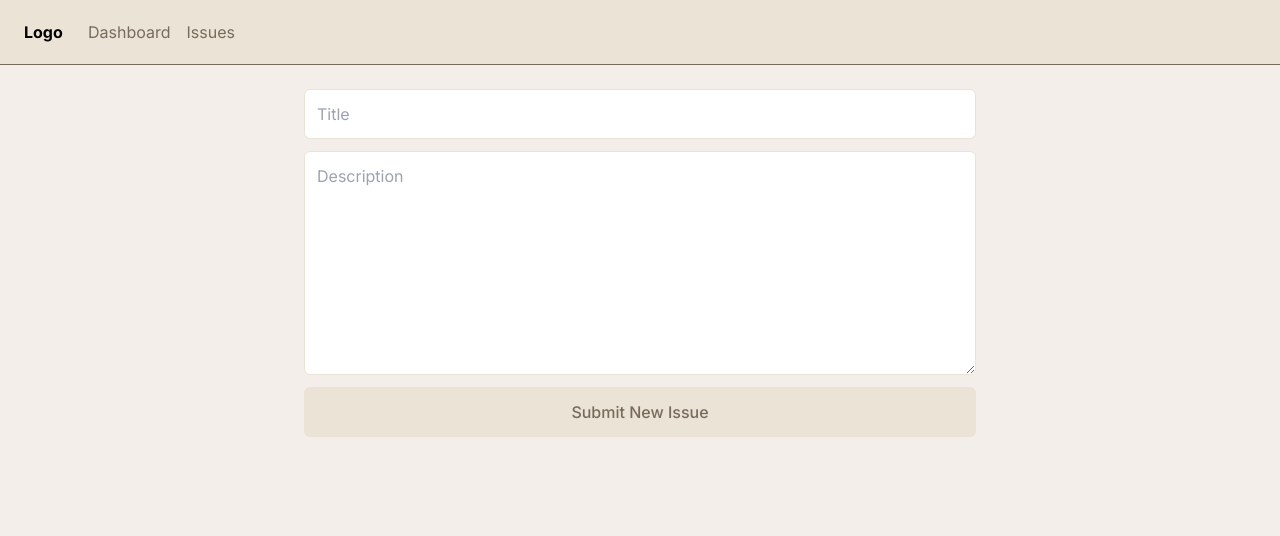
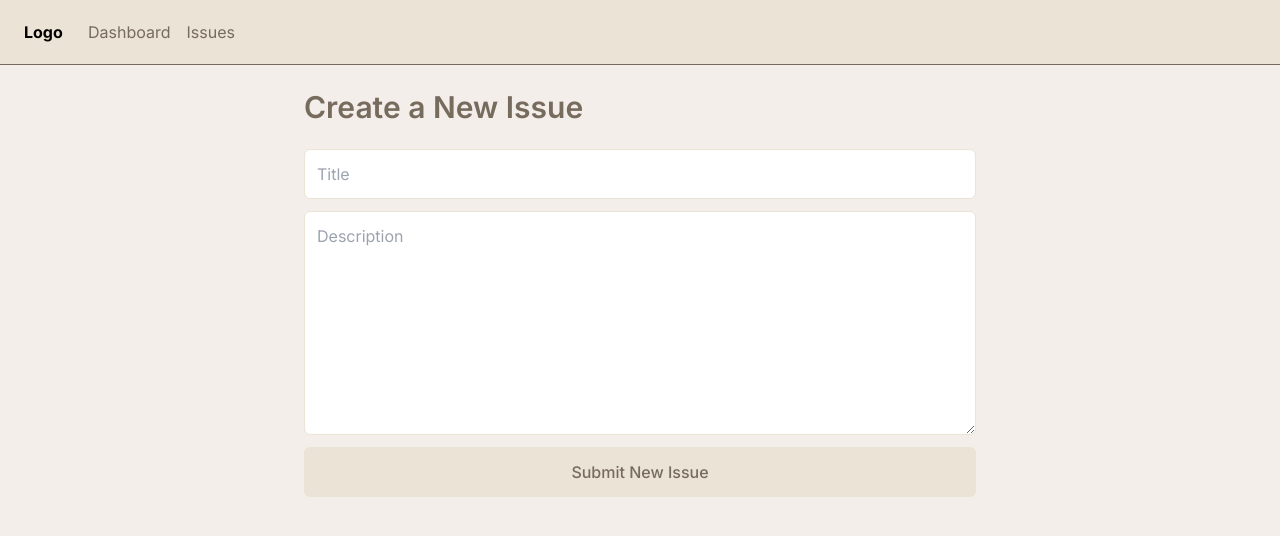
Before and after one commit to getimad/next-issue-tracker, a Next.js app: page /issues/new in a window 1280 px wide. Shown: the top 536 px of the page. Built offline with nearby package versions, Linux system fonts and the light colour scheme.

Commit message:
feat: Add server-side validation for NewIssuePage

```diff
--- a/app/issues/new/page.tsx
+++ b/app/issues/new/page.tsx
@@ -2,6 +2,7 @@
 
 import { useRouter } from "next/navigation";
 import { useForm } from "react-hook-form";
+import { useState } from "react";
 import axios from "axios";
 
 interface IssueForm {
@@ -12,19 +13,29 @@ interface IssueForm {
 export default function NewIssuePage() {
   const { register, handleSubmit } = useForm<IssueForm>();
   const router = useRouter();
+  const [error, setError] = useState("");
 
   const sendRequest = async (data: IssueForm) => {
+    try {
       await axios.post("/api/issues", data);
       router.push("/issues");
+    } catch (error) {
+      setError("An unxpected error occurred. Please try again.");
+    }
   };
 
   return (
     <main className="mx-6 mt-6">
-      <form
-        className="mx-auto max-w-2xl"
-        method="post"
-        onSubmit={handleSubmit(sendRequest)}
-      >
+      <section className="mx-auto max-w-2xl">
+        <h1 className="mb-6 text-3xl font-semibold text-palette-4">
+          Create a New Issue
+        </h1>
+        {error && (
+          <div className="mb-3 rounded-md bg-red-200 p-3 text-red-700">
+            {error}
+          </div>
+        )}
+        <form method="post" onSubmit={handleSubmit(sendRequest)}>
           <div className="flex flex-col justify-center gap-3">
             <input
               className="rounded-md border border-palette-2 p-3 outline-none"
@@ -44,6 +55,7 @@ export default function NewIssuePage() {
             />
           </div>
         </form>
+      </section>
     </main>
   );
 }
```
Lines whose indentation alone changed are shown as unchanged.
